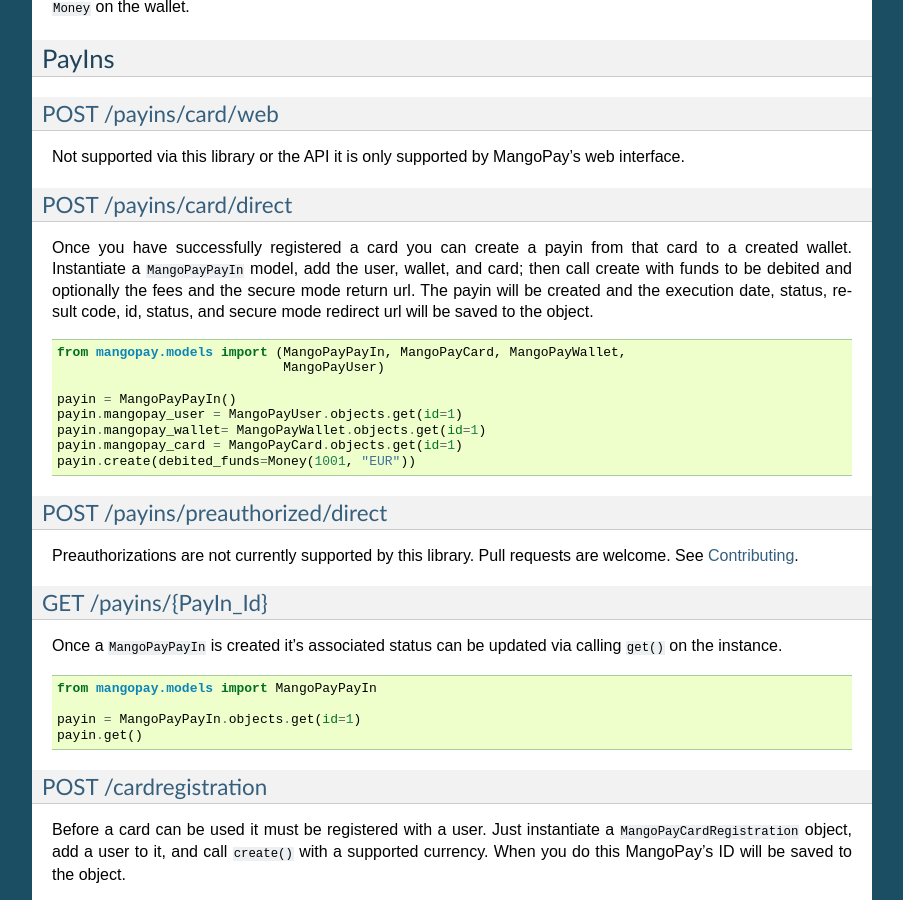
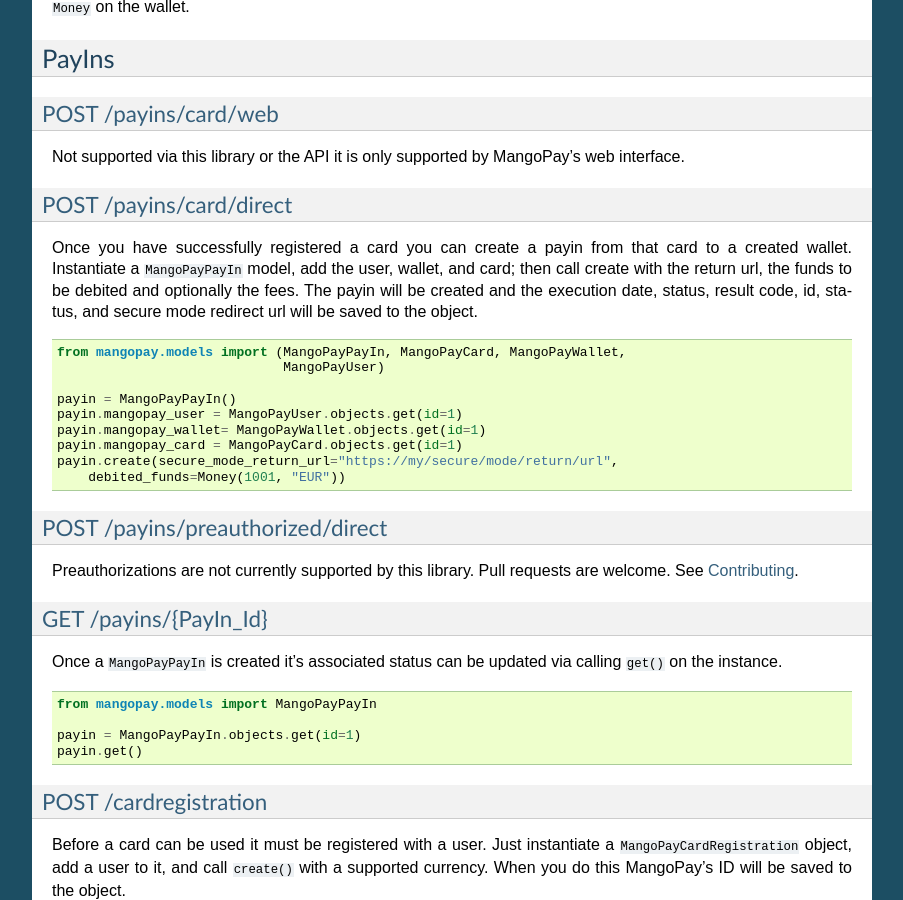
Before and after one commit to FundedByMe/django-mangopay, a Sphinx documentation site: the page built from docs/api.rst, in a window 1280 px wide and 900 px high, scrolled down 3595 px. Shown: the whole window, without its empty margins (198-1101 px from the left). Built offline with Sphinx 7.4.7, drawn with Linux system fonts in a browser that asks for light colours.

Commit message:
Make secure mode url a required field

```diff
--- a/docs/api.rst
+++ b/docs/api.rst
@@ -249,8 +249,8 @@
 **********************************************************************************************
 Once you have successfully registered a card you can create a payin from that
 card to a created wallet. Instantiate a ``MangoPayPayIn`` model, add the user,
-wallet, and card; then call create with funds to be debited and optionally the
-fees and the secure mode return url. The payin will be created and the
+wallet, and card; then call create with the return url, the funds to be debited
+and optionally the fees. The payin will be created and the
 execution date, status, result code, id, status, and secure mode redirect url
 will be saved to the object.
 
@@ -263,7 +263,8 @@
     payin.mangopay_user = MangoPayUser.objects.get(id=1)
     payin.mangopay_wallet= MangoPayWallet.objects.get(id=1)
     payin.mangopay_card = MangoPayCard.objects.get(id=1)
-    payin.create(debited_funds=Money(1001, "EUR"))
+    payin.create(secure_mode_return_url="https://my/secure/mode/return/url",
+        debited_funds=Money(1001, "EUR"))
 
 `POST /payins/preauthorized/direct <http://docs.mangopay.com/api-references/payins/preauthorized-payin/>`_
 **********************************************************************************************************
```
Also changed, not shown: docs/contributing.rst (+9 -0 lines), 11 other files.
